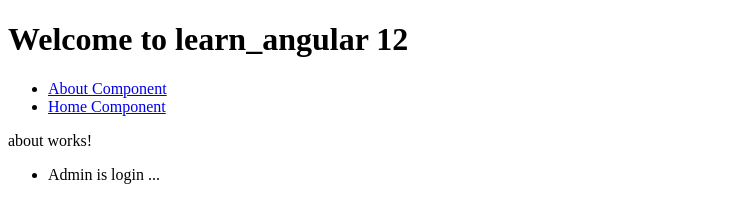
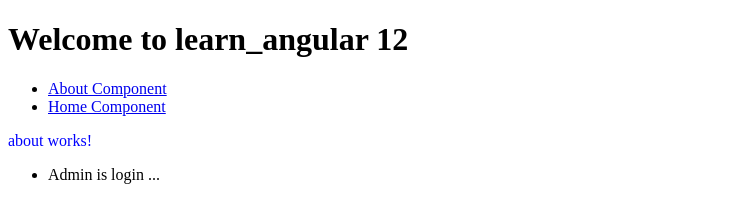
Before and after one commit to congtm20/Angular12, an Angular app: page /about in a window 1280 px wide. Shown: the top 199 px of the page, without its empty margins (0-742 px from the left). Built offline with nearby package versions, Linux system fonts and the light colour scheme.

Commit message:
Directive - Tao thuoc tinh moi

```diff
--- /dev/null
+++ b/src/app/Directives/highlight.directive.ts
@@ -0,0 +1,14 @@
+import { Directive, ElementRef, Input } from '@angular/core';
+
+@Directive({
+  selector: '[appHighlight]',
+})
+export class HighlightDirective {
+  @Input('appHighLight') appHighLight = 'blue';
+
+  constructor(public el: ElementRef) {}
+  ngOnInit(): void {
+    console.log('ngOnInit HighLightDirective', this.appHighLight);
+    this.el.nativeElement.style.color = this.appHighLight;
+  }
+}
--- a/src/app/about/about.component.html
+++ b/src/app/about/about.component.html
@@ -1,4 +1,4 @@
-<p>about works!</p>
+<p appHighlight>about works!</p>
 <ul [ngSwitch]="loginName">
     <li *ngSwitchCase="'user'">
         <p>User is login ...</p>
--- a/src/app/app.module.ts
+++ b/src/app/app.module.ts
@@ -8,8 +8,9 @@ import { AboutComponent } from './about/about.component';
 import { FormsModule } from '@angular/forms';
 import { OnSalePipe } from './Pipes/on-sale.pipe';
 import { PageNotFoundComponent } from './page-not-found/page-not-found.component';
+import { HighlightDirective } from './Directives/highlight.directive';
 @NgModule({
-  declarations: [AppComponent, HomeComponent, AboutComponent, OnSalePipe, PageNotFoundComponent],
+  declarations: [AppComponent, HomeComponent, AboutComponent, OnSalePipe, PageNotFoundComponent, HighlightDirective],
   imports: [BrowserModule, AppRoutingModule, FormsModule],
   providers: [],
   bootstrap: [AppComponent],
```
Also changed, not shown: 1 other file (tests, documents, lock files or other folders).
